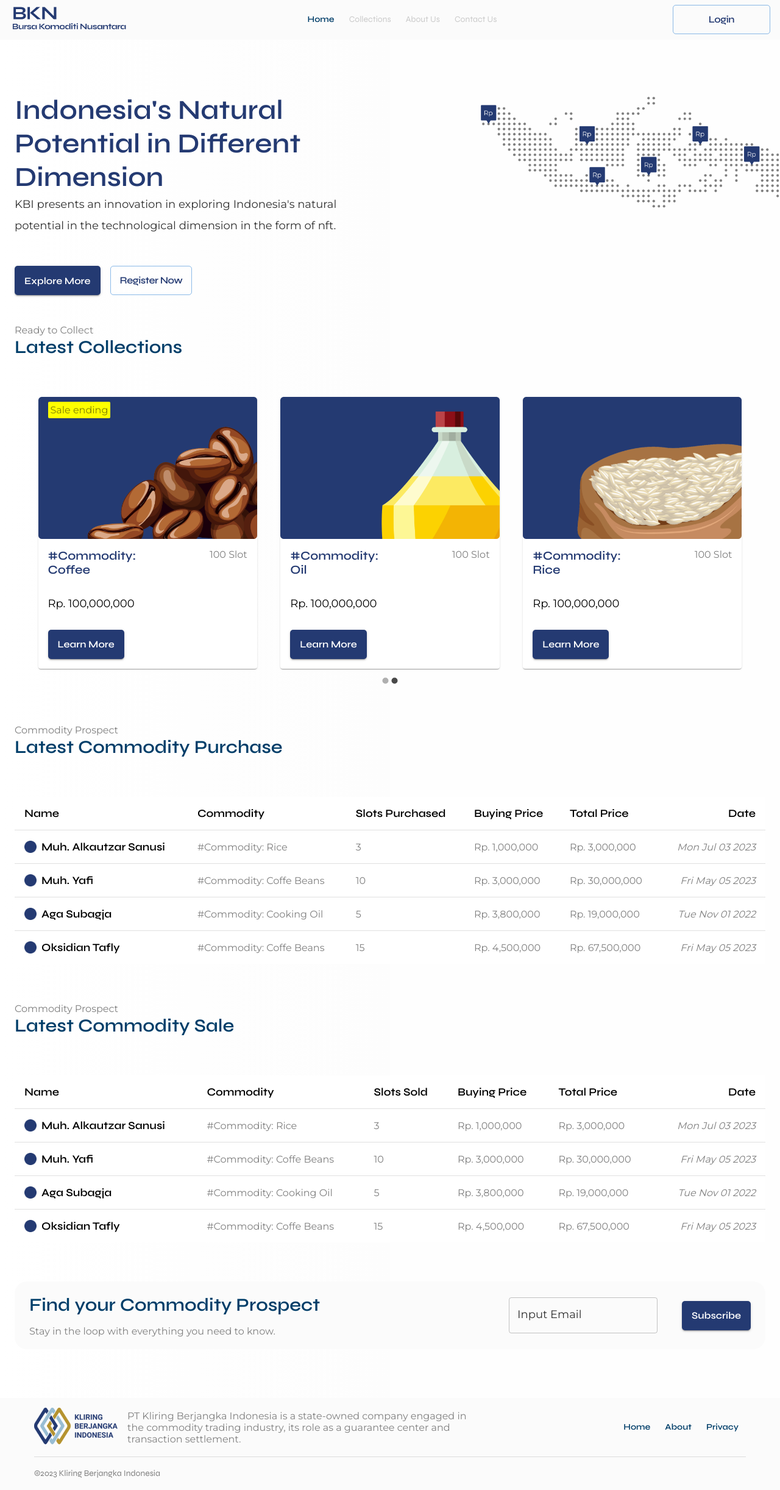
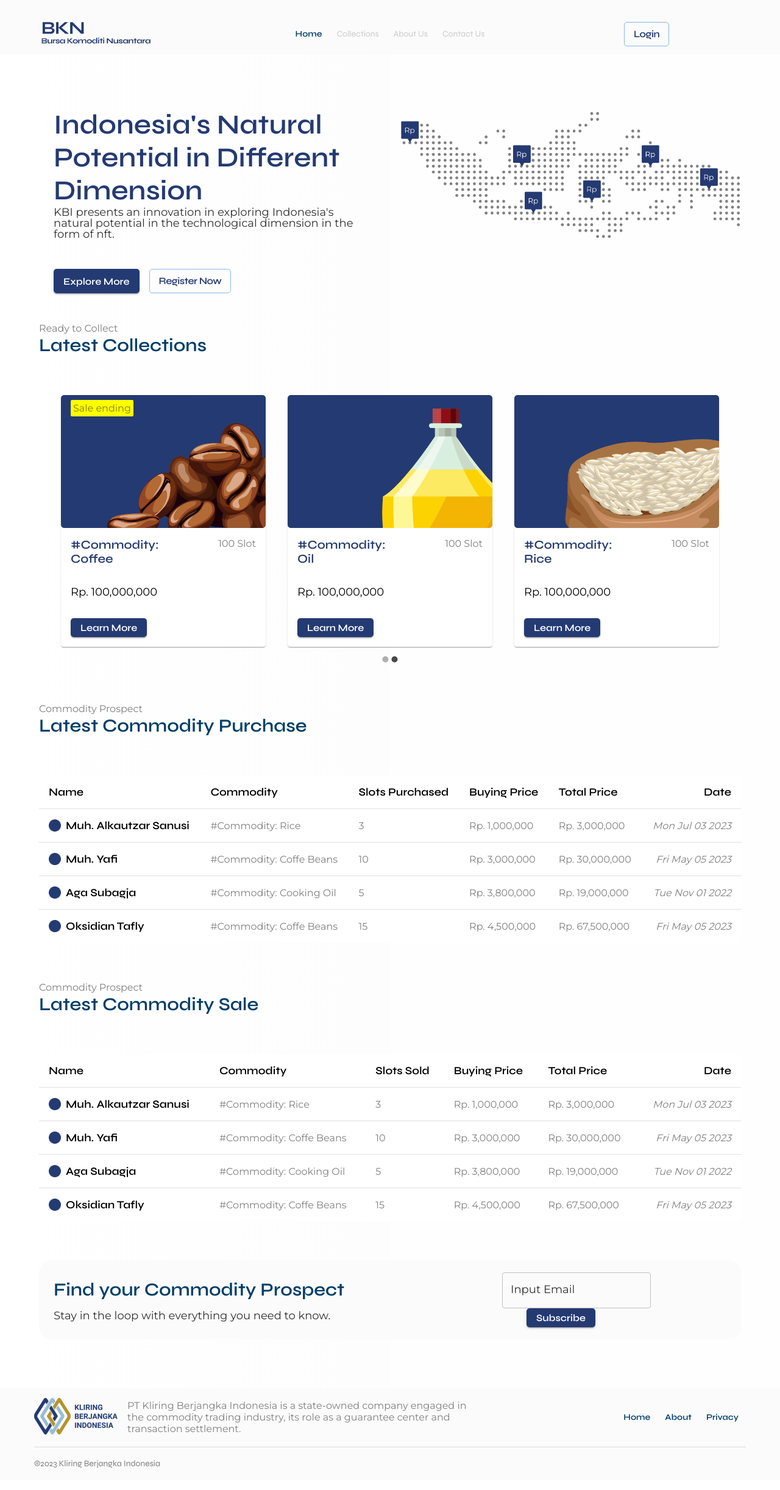
Before and after one commit to xio84/bkn-website, a React (Create React App) app: page / in a window 1280 px wide. Shown: the whole page at 61% size. Built offline with nearby package versions, Linux system fonts and the light colour scheme.

Commit message:
- Fix margins

```diff
--- a/src/App.js
+++ b/src/App.js
@@ -25,13 +25,15 @@ const theme = createTheme({
           style: {
             backgroundColor: "#243a72",
             fontFamily: '"Syne", Helvetica',
-            fontSize: "1rem",
+            fontSize: 16,
             fontWeight: 700,
             lineHeight: "normal",
             borderRadius: 5,
             textTransform: "none",
-            height: '3rem',
+            // height: '3rem',
             // width: '10rem',
+            maxHeight: "100%",
+            maxWidth: "100%",
             },
           },
         {
@@ -39,15 +41,16 @@ const theme = createTheme({
           style: {
             color: '#243a72',
             borderRadius: '0.313rem',
-            height: '3rem',
+            // height: '3rem',
             // width: '10rem',
             fontFamily: '"Syne", Helvetica',
-            fontSize: '1rem',
+            fontSize: 16,
             fontWeight: 700,
             letterSpacing: '-0.03rem',
-            whiteSpace: 'nowrap',
             textTransform: 'none',
-            textDecoration: 'none'
+            textDecoration: 'none',
+            maxHeight: "100%",
+            maxWidth: "100%",
           }
         }
       ]
@@ -61,9 +64,9 @@ const theme = createTheme({
     h1: {
       color: "#243a72",
       fontFamily: "Syne",
-      fontSize: "2.813rem",
+      fontSize: 45,
       fontWeight: 700,
-      lineHeight: "3.438rem",
+      lineHeight: 1.2,
     },
     h2: {
       color : "#003E69",
@@ -90,10 +93,10 @@ const theme = createTheme({
     body1: {
       color: "#303030",
       fontFamily: '"Montserrat", Helvetica',
-      fontSize: "1.125rem",
+      fontSize: 18,
       fontWeight: 400,
       letterSpacing: 0,
-      lineHeight: "2.188rem"
+      lineHeight: 1
     },
     body2: {
       color: "#000000",
@@ -106,7 +109,7 @@ const theme = createTheme({
     subtitle1: {
       color: "#00000080",
       fontFamily: '"Montserrat", Helvetica',
-      fontSize: "1rem",
+      fontSize: 16,
       fontWeight: 400,
       letterSpacing: 0,
       lineHeight: "normal",
--- a/src/components/Contact.jsx
+++ b/src/components/Contact.jsx
@@ -1,6 +1,6 @@
 import * as React from "react";
 import Typography from "@mui/material/Typography";
-import { Stack, Container, TextField, Button } from '@mui/material';
+import { Stack, Container, TextField, Button, Grid } from '@mui/material';
 
 
 export default function Contact(props) {
@@ -12,36 +12,43 @@ export default function Contact(props) {
       borderRadius: "20px",
       padding: "20px",
   }}>
-    <Stack direction={"row"} justifyContent={"space-between"} alignItems={"center"}>
-      <Stack spacing={2}>
+    <Grid container justifyContent={"space-between"} alignItems={"center"}>
+      <Grid item xs={12} md={8}>
+        <Stack spacing={2} display={{ xs: 'none', md: 'block' }}>
           <Typography
             variant="h2"
             align="left"
-          color="#003E69"
-          textDecoration="unset"
-          fontFamily="Syne"
-          fontSize={30}
-          fontWeight={700}
           >
             Find your Commodity Prospect
           </Typography>
           <Typography
-          variant="body"
+            variant="body1"
             align="left"
-          color="grey"
-          textDecoration="unset"
-          fontFamily="Montserrat"
-          marginBottom={0}
             paragraph
           >
             Stay in the loop with everything you need to know.
           </Typography>
         </Stack>
-      <Stack alignItems={"center"} direction={"row"} spacing={5}>
+        <Typography
+            variant="h2"
+            align="center"
+            display={{ md: 'none' }}
+            mb={2}
+          >
+            Find your Commodity Prospect
+        </Typography>
+      </Grid>
+      <Grid item xs={12} md={4}>
+        <Stack alignItems={"center"} direction={"row"} spacing={5}  display={{ xs: 'none', md: 'block' }}>
           <TextField id="email" label="Input Email" variant="outlined"/>
           <Button variant="contained">Subscribe</Button>
         </Stack>
+        <Stack alignItems={"center"} spacing={5}  display={{ md: 'none' }}>
+          <TextField id="email" label="Input Email" variant="outlined"/>
+          <Button variant="contained">Subscribe</Button>
         </Stack>
+      </Grid>
+    </Grid>
   </Container>
   );
 }
--- a/src/components/Header.jsx
+++ b/src/components/Header.jsx
@@ -2,12 +2,14 @@ import * as React from "react";
 import AppBar from "@mui/material/AppBar";
 // import Button from "@mui/material/Button";
 import Toolbar from "@mui/material/Toolbar";
+import Container from "@mui/material/Container";
 // import Typography from "@mui/material/Typography";
 import Link from "@mui/material/Link";
 
 // Assets
 import bknLogo from "../assets/logo.png";
 import Button from "@mui/material/Button";
+import { Box, Grid, Stack } from "@mui/material";
 
 export default function Header(props) {
   const { paths, activeContent } = props;
@@ -17,6 +19,7 @@ export default function Header(props) {
       position="static"
       elevation={0}
       sx={{
+        pt: 3,
         marginBottom: 3,
         paddingLeft: 2,
         paddingRight: 2,
@@ -26,18 +29,22 @@ export default function Header(props) {
     >
       <Toolbar
         style={{
-          flexWrap: "wrap",
+          // flexWrap: "wrap",
           padding: 0,
           paddingBottom: 1,
         }}
       >
-        <div style={{ flexGrow: 0 }}>
+        <Container maxWidth="lg">
+          <Grid container justifyContent="space-between" alignItems="center">
+            <Grid item xs={3} md={2}>
               <Link href="/">
-            <img src={bknLogo} alt="" width="200" />
+                <img src={bknLogo} alt="" style={{ maxWidth: "100%" }} />
               </Link>
-        </div>
-        <nav style={{ flexGrow: 1, justifyContent: "center", alignItems: "center", display: "flex" }}>
+            </Grid>
+            <Grid item xs={6} md={8}>
+              <Grid container justifyContent="center" alignItems="center">
                 {paths.map((path) => (
+                  <Grid item>
                     <Link
                       variant="button"
                       href={path.path}
@@ -53,13 +60,15 @@ export default function Header(props) {
                     >
                       {path.pathName}
                     </Link>
+                  </Grid>
                 ))}
-        </nav>
-        <div style={{ flexGrow: 0 }}>
-          <Link href="/">
-            <Button variant="outlined" sx={{ width: 160 }}>Login</Button>
-          </Link>
-        </div>
+              </Grid>
+            </Grid>
+            <Grid item xs={3} md={2} ml={"auto"}>
+              <Button href="/" variant="outlined" sx={{ maxWidth: "100%", maxHeight: "100%", ml: "auto" }}>Login</Button>
+            </Grid>
+          </Grid>
+        </Container>
       </Toolbar>
     </AppBar>
   );
--- a/src/pages/Commodity.jsx
+++ b/src/pages/Commodity.jsx
@@ -88,7 +88,7 @@ function Commodity(props) {
             Home &gt; Collections
           </Typography>
           <Grid container>
-            <Grid item xs={12} lg={6}>
+            <Grid item container xs={12} lg={6} justifyContent={"center"} alignItems={"center"}>
               <img src={coffee} alt="coffee" style={{ maxWidth: "100%", maxHeight: "100%" }} />
             </Grid>
             <Grid item xs={12} lg={6}>
--- a/src/pages/Index.jsx
+++ b/src/pages/Index.jsx
@@ -61,7 +61,7 @@ const data = [
   },
 ]
 
-function createData(name = '', commodity = '', slot = 0, price = 0, date=new Date.now()) {
+function createData(name = '', commodity = '', slot = 0, price = 0, date = new Date.now()) {
   return { name, commodity, slot, price, date }
 }
 
@@ -96,14 +96,14 @@ const rows = [
   ),
 ]
 
-function threeGrid(d) {
+function xGrid(d) {
   return (
     <Grid container justifyContent={"space-evenly"}>
-      { d.map((content, index) =>
+      {d.map((content, index) =>
         <Grid item xs={12} md={3.5}>
           <Card>
             {/* <Stack spacing={2}> */}
-          <CardMedia component={"img"} src={require(`../assets/commodities/${content.pic}`)} alt={content.name} borderRadius={3}/>
+            <CardMedia component={"img"} src={require(`../assets/commodities/${content.pic}`)} alt={content.name} borderRadius={3} />
             {
               index === 0 && <Typography
                 gutterBottom
@@ -150,10 +150,10 @@ function threeGrid(d) {
   )
 }
 
-function splitByThree(d) {
+function splitByX(d, x) {
   let out = []
-  for (let i = 0; i < d.length; i += 3) {
-    out.push(threeGrid(d.slice(i, i+3)))
+  for (let i = 0; i < d.length; i += x) {
+    out.push(xGrid(d.slice(i, i + x)))
   }
   return out
 }
@@ -161,7 +161,9 @@ function splitByThree(d) {
 function Home(props) {
   return (
     <main>
-      <Header {...props} activeContent="Home"/>
+      <Header {...props} activeContent="Home" />
+      <Container maxWidth="lg">
+
         <Box
           sx={{
             pt: 8,
@@ -169,7 +171,7 @@ function Home(props) {
           }}
         >
           <Grid container spacing={2}>
-          <Grid item xs={6}>
+            <Grid item md={6}>
               <Container maxWidth="lg">
                 <Typography
                   align="left"
@@ -198,26 +200,29 @@ function Home(props) {
                 </Stack>
               </Container>
             </Grid>
-          <Grid item xs={6}>
-            <img src={indo} alt="" width="500" style={{ float: "right" }} />
+            <Grid item xs={0} md={6}>
+              <Box component={"img"} src={indo} alt="" display={{ xs: 'none', md: 'block' }} style={{ float: "right", maxWidth: "100%", maxHeight: "100%" }} />
             </Grid>
           </Grid>
         </Box>
-      <Container maxWidth="xl">
         <Stack spacing={8}>
           <Section subtext="Ready to Collect" heading="Latest Collections" />
           {/* List of collections */}
-          <Carousel animation="slide">
-            {splitByThree(data)}
+          <Carousel animation="slide" sx={{ display: { xs: "none", md: "block" } }}>
+            {splitByX(data, 3)}
           </Carousel>
+          <Carousel animation="slide" sx={{ display: { xs: "block", md: "none" } }}>
+            {splitByX(data, 1)}
+          </Carousel>
+          {/* End list of collections */}
           <Section subtext="Commodity Prospect" heading="Latest Commodity Purchase" />
-          <MainTable data={rows} headers={["Name", "Commodity", "Slots Purchased", "Buying Price", "Total Price", "Date"]}/>
+          <MainTable data={rows} headers={["Name", "Commodity", "Slots Purchased", "Buying Price", "Total Price", "Date"]} />
           <Section subtext="Commodity Prospect" heading="Latest Commodity Sale" />
-          <MainTable data={rows} headers={["Name", "Commodity", "Slots Sold", "Buying Price", "Total Price", "Date"]}/>
-          <Contact/>
+          <MainTable data={rows} headers={["Name", "Commodity", "Slots Sold", "Buying Price", "Total Price", "Date"]} />
+          <Contact />
         </Stack>
       </Container>
-      <Footer/>
+      <Footer />
     </main>
   );
 }
```
Lines whose indentation alone changed are shown as unchanged.
